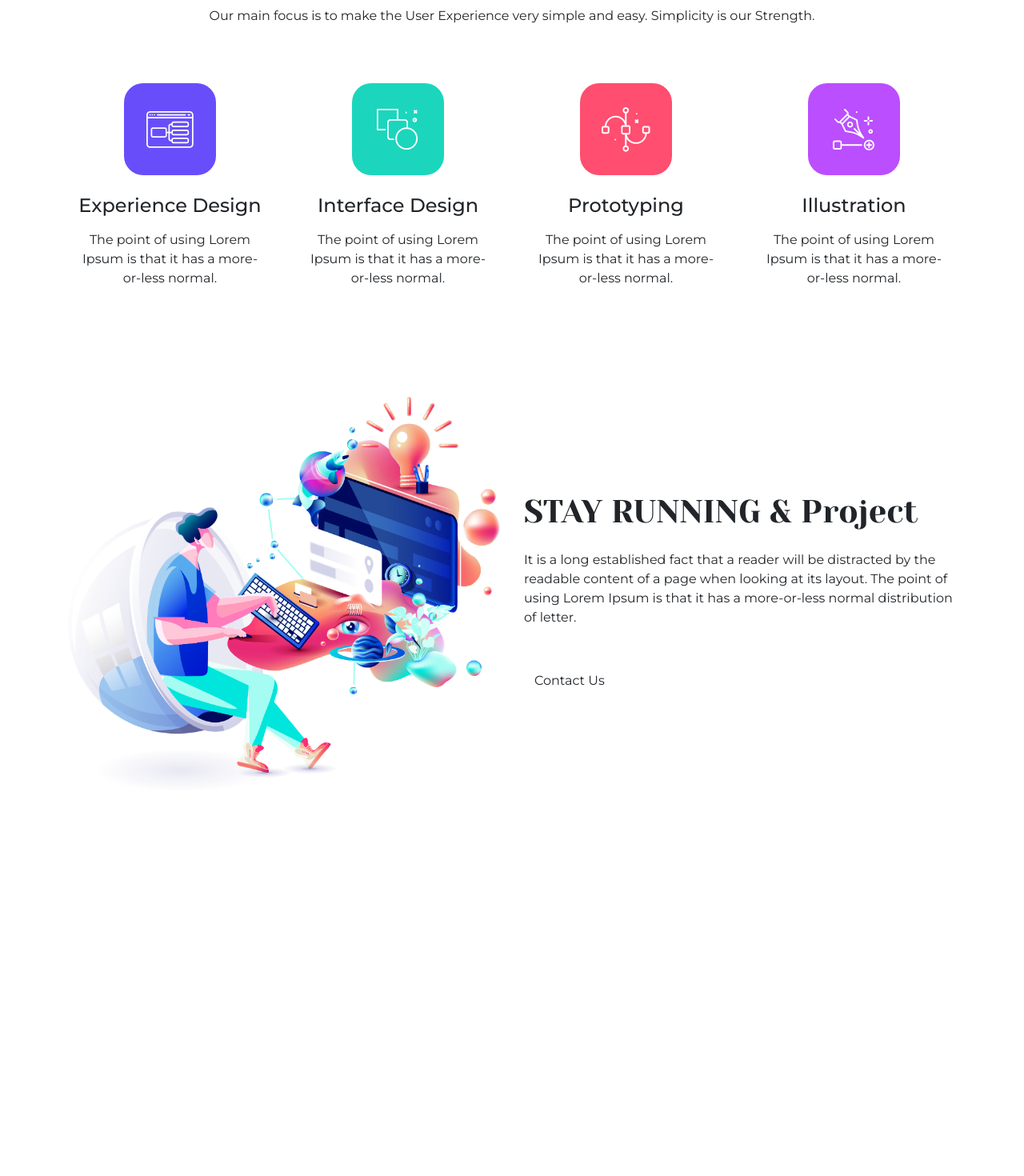
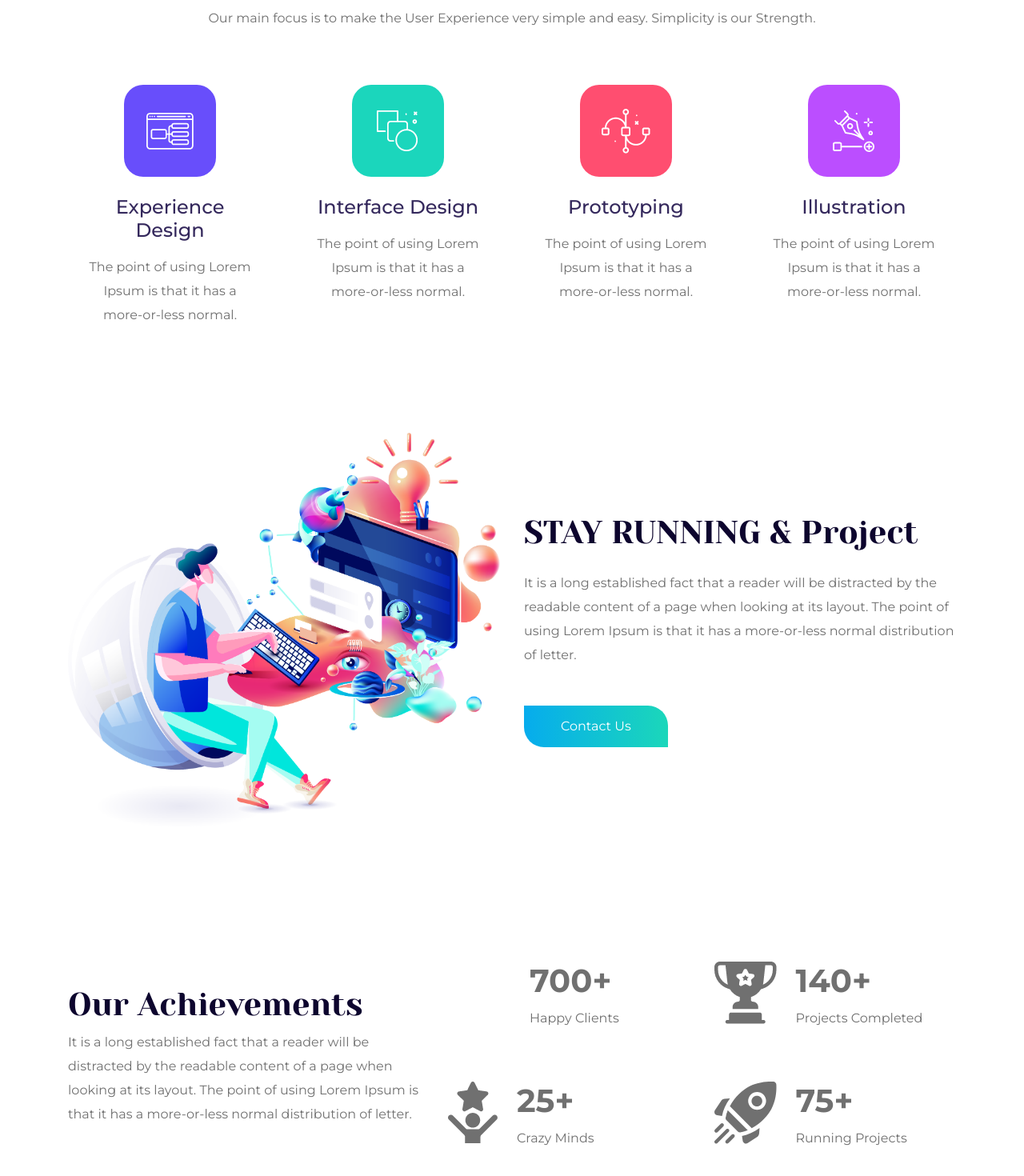
Before and after one commit to tayab-pabel/athena-design-responsive-ui, a React (Create React App) app: page / in a window 1280 px wide. Shown: the part 714-2184 px from the top of the page at 80% size. Before the commit the page ends 1799 px from the top, so only its background shows below. Built offline with nearby package versions, Linux system fonts and the light colour scheme.

Commit message:
Achievement Section Done

```diff
--- a/src/App.css
+++ b/src/App.css
@@ -15,3 +15,59 @@ p,
 .btn {
     font-family: 'Montserrat', sans-serif;
 }
+h1, h2 {
+    font-family: 'Yeseva One', cursive;
+    color: #0D052E;
+}
+
+h1 {
+    font-size: 70px;
+}
+
+h2,
+h3 {
+    font-size: 40px;
+}
+
+h3 {
+    font-weight: bold;
+    color: #707070;
+}
+
+h4 {
+    color: #34285C;
+    font-size: 24px;
+}
+
+p {
+    color: #707070;
+    line-height: 30px;
+    letter-spacing: 0.0015em;
+}
+
+h3,
+h4,
+p,
+ul li,
+.btn {
+    font-family: 'Montserrat', sans-serif;
+}
+
+.btn {
+    color: #FFFFFF;
+    background-image: linear-gradient(to left, #1BD7BA, #06ACED);
+    border: none;
+    border-radius: 0px 25px;
+    padding: 14px 46px;
+}
+
+.btn:hover {
+    color: #FFFFFF;
+}
+.zoom:hover{
+    transform: scale(1.1) !important;
+    transition: .5s ease;
+    box-shadow:  5px 10px 10px #1bd7bb36,
+    -2px -0px 10px #06abed32;
+    border-radius: 30px 0px;
+}
--- a/src/App.js
+++ b/src/App.js
@@ -1,4 +1,5 @@
 import './App.css';
+import Achievement from './Components/Achievement/Achievement';
 import Contact from './Components/Contact/Contact';
 import Header from './Components/Header/Header/Header';
 import Service from './Components/Service/Service';
@@ -9,6 +10,7 @@ function App() {
       <Header />
       <Service />
       <Contact />
+      <Achievement/>
     </div>
   );
 }
--- /dev/null
+++ b/src/Components/Achievement/Achievement.js
@@ -0,0 +1,70 @@
+import React from 'react'
+import icon1 from '../../images/happy.png'
+import icon2 from '../../images/marketing.png'
+import icon3 from '../../images/surface.png'
+import icon4 from '../../images/transportation.png'
+
+const Achievement = () => {
+    return (
+        <div className="achievement container my-5 py-5">
+            <div className="row d-flex align-items-center">
+                <div className="col-md-5">
+                    <h2>Our Achievements</h2>
+                    <p>It is a long established fact that a reader will be distracted by the readable content of a page when looking at its layout. The point of using Lorem Ipsum is that it has a more-or-less normal distribution of letter.</p>
+                </div>
+                <div className="col-md-7">
+                    <div className="row">
+                        <div className="col-md-6 my-4">
+                            <div className="d-flex">
+                                <div className="icon">
+                                    <img className="img-fluid" src={icon1} alt=""/>
+                                </div>
+                                <div className="content pl-4">
+                                    <h3>700+</h3>
+                                    <p>Happy Clients</p>
+                                </div>
+                            </div>
+                        </div>
+                        <div className="col-md-6 my-4">
+                            <div className="d-flex">
+                                <div className="icon">
+                                    <img className="img-fluid" src={icon2} alt=""/>
+                                </div>
+                                <div className="content pl-4">
+                                    <h3>140+</h3>
+                                    <p>Projects Completed</p>
+                                </div>
+                            </div>
+                        </div>
+                    </div>
+                    <div className="row">
+                        <div className="col-md-6 my-4">
+                            <div className="d-flex">
+                                <div className="icon">
+                                    <img className="img-fluid" src={icon3} alt=""/>
+                                </div>
+                                <div className="content pl-4">
+                                    <h3>25+</h3>
+                                    <p>Crazy Minds</p>
+                                </div>
+                            </div>
+                        </div>
+                        <div className="col-md-6 my-4">
+                            <div className="d-flex">
+                                <div className="icon">
+                                    <img className="img-fluid" src={icon4} alt=""/>
+                                </div>
+                                <div className="content pl-4">
+                                    <h3>75+</h3>
+                                    <p>Running Projects</p>
+                                </div>
+                            </div>
+                        </div>
+                    </div>
+                </div>
+            </div>
+        </div>
+    )
+}
+
+export default Achievement
--- a/src/Components/Service/Service.js
+++ b/src/Components/Service/Service.js
@@ -15,25 +15,41 @@ const Service = () => {
                 <p>Our main focus is to make the User Experience very simple and easy. Simplicity is our Strength.</p>
             </div>
             <div className="row mt-5">
-                <div className="col-md-3 p-4">
-                    <img className="img-fluid" src={service1} alt=""/>
+                <div className="col-md-3">
+                    <div className="card border-0">
+                        <div className="card-body zoom">
+                            <img className="img-fluid" src={service1} alt="" />
                             <h4 className="mt-4 mb-3">Experience Design</h4>
                             <p>The point of using Lorem Ipsum is that it has a more-or-less normal.</p>
                         </div>
-                <div className="col-md-3 p-4">
-                    <img className="img-fluid" src={service2} alt=""/>
+                    </div>
+                </div>
+                <div className="col-md-3">
+                    <div className="card border-0">
+                        <div className="card-body zoom">
+                            <img className="img-fluid" src={service2} alt="" />
                             <h4 className="mt-4 mb-3">Interface Design</h4>
                             <p>The point of using Lorem Ipsum is that it has a more-or-less normal.</p>
                         </div>
-                <div className="col-md-3 p-4">
-                    <img className="img-fluid" src={service3} alt=""/>
+                    </div>
+                </div>
+                <div className="col-md-3">
+                    <div className="card border-0">
+                        <div className="card-body zoom">
+                            <img className="img-fluid" src={service3} alt="" />
                             <h4 className="mt-4 mb-3">Prototyping</h4>
                             <p>The point of using Lorem Ipsum is that it has a more-or-less normal.</p>
                         </div>
-                <div className="col-md-3 p-4">
-                    <img className="img-fluid" src={service4} alt=""/>
+                    </div>
+                </div>
+                <div className="col-md-3">
+                    <div className="card border-0">
+                        <div className="card-body zoom">
+                            <img className="img-fluid" src={service4} alt="" />
                             <h4 className="mt-4 mb-3">Illustration</h4>
                             <p>The point of using Lorem Ipsum is that it has a more-or-less normal.</p>
+                        </div>
+                    </div>
                 </div>
             </div>
         </div>
```
Also changed, not shown: src/Components/Pricing/Pricing.js (added, +63 -0 lines). Lines whose indentation alone changed are shown as unchanged.
